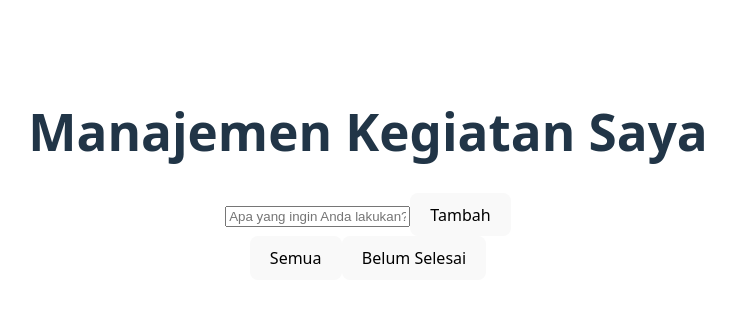
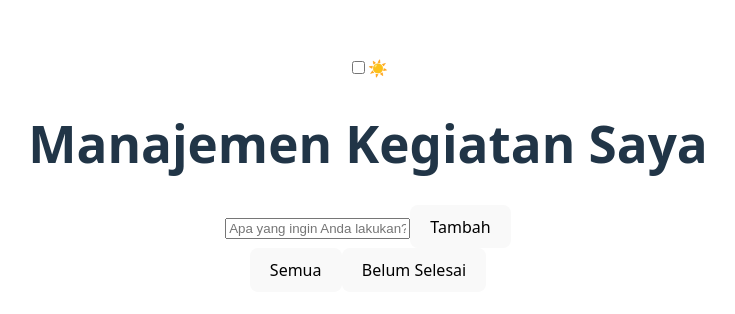
Before and after one commit to 4hannnn/32-pbk-uts-233510171, a Vue app: page / in a window 1280 px wide. Shown: the part 218-532 px from the top of the page, without its empty margins (272-1007 px from the left). Built offline with nearby package versions, Linux system fonts and the light colour scheme.

Commit message:
Menambahkan toggle dark mode (nanti di styling di css)

```diff
--- a/src/App.vue
+++ b/src/App.vue
@@ -1,5 +1,14 @@
 <template>
-  <div class="container">
+    <div class="container">
+    <div class="theme-switch-wrapper">
+      <label class="theme-switch">
+        <input type="checkbox" v-model="isDarkMode" @change="toggleTheme">
+        <span class="slider round"></span>
+      </label>
+      <span class="theme-label">{{ isDarkMode ? '🌙' : '☀️' }}</span>
+    </div>
+
+
     <h1>Manajemen Kegiatan Saya</h1>
 
     <div class="add-task">
@@ -30,7 +39,8 @@ export default {
     return {
       newTask: '',
       tasks: [],
-      showAll: true
+      showAll: true,
+      isDarkMode: false
     }
   },
   computed: {
```
